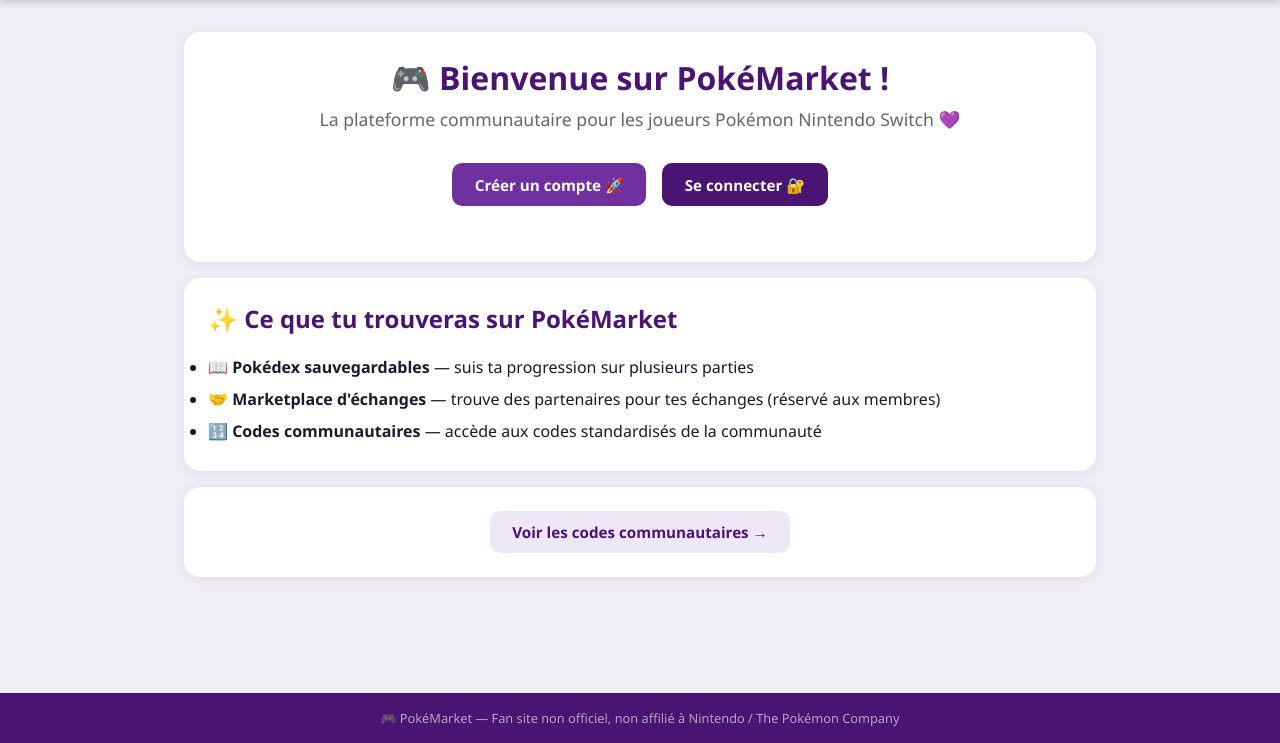
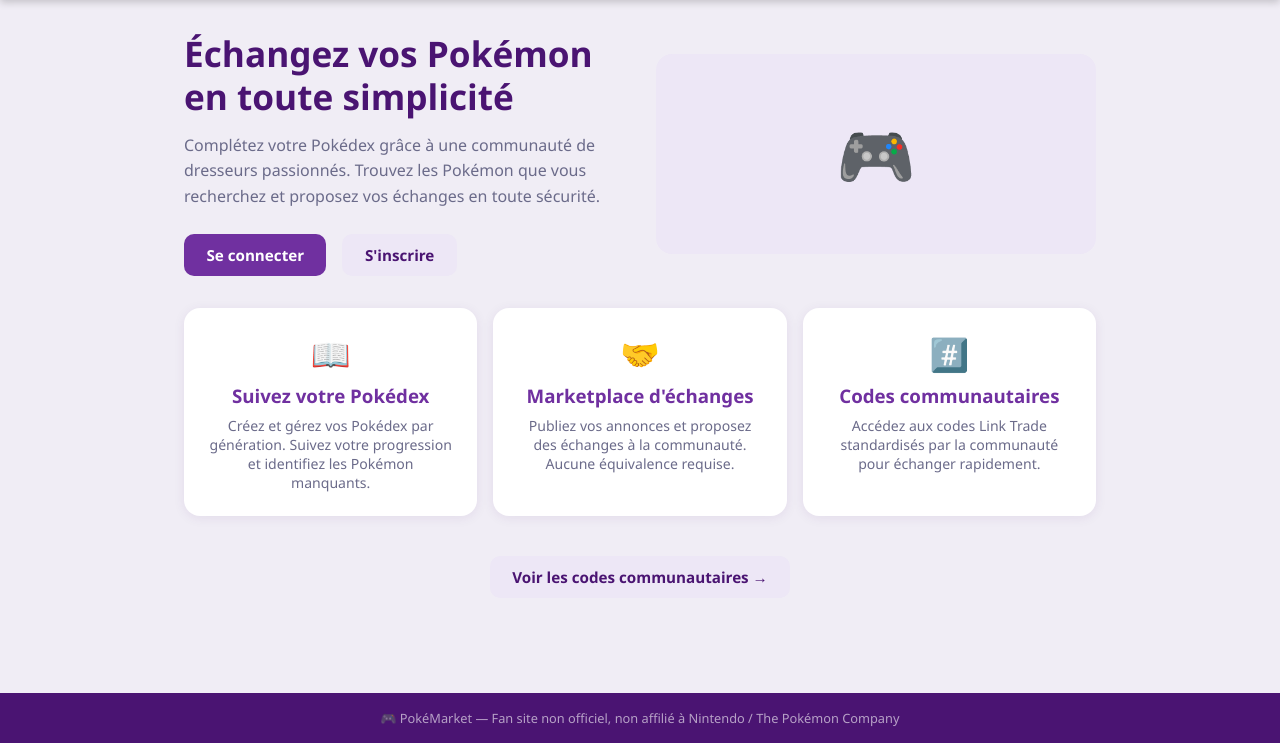
Before and after one commit to Thea33710/PokeMarket, a Django app: page / in a window 1280 px wide. Shown: the part 57-800 px from the top of the page. Run offline with Django 5.2, Linux system fonts and the light colour scheme; some libraries are stand-ins or nearby versions.

Commit message:
style: accueil public + liste Pokédex + CSS corrections

```diff
--- a/templates/base.html
+++ b/templates/base.html
@@ -760,6 +760,22 @@
         details {
             margin: 0.5rem 0 1rem;
         }
+
+        .pokedex-card-header {
+            display: flex;
+            justify-content: space-between;
+            align-items: flex-start;
+            gap: 0.5rem;
+            margin-bottom: 0.75rem;
+        }
+
+        .pokedex-card-header h2 {
+            font-size: 0.95rem;
+            font-weight: 700;
+            color: var(--texte);
+            flex: 1;
+        }
+
     </style>
 </head>
 
--- a/templates/core/accueil.html
+++ b/templates/core/accueil.html
@@ -3,34 +3,46 @@
 {% block title %}Accueil — PokéMarket{% endblock %}
 
 {% block content %}
-<div class="card" style="text-align: center;">
-    <h1 style="color: #4a1472; font-size: 2rem; margin-bottom: 0.5rem;">
-        🎮 Bienvenue sur PokéMarket !
-    </h1>
-    <p style="color: #666; font-size: 1.1rem; margin-bottom: 2rem;">
-        La plateforme communautaire pour les joueurs Pokémon Nintendo Switch 💜
-    </p>
-
-    <div style="display: flex; gap: 1rem; justify-content: center; margin-bottom: 2rem;">
-        <a href="/auth/inscription/" class="btn">Créer un compte 🚀</a>
-        <a href="/auth/connexion/" class="btn" style="background: #4a1472;">
-            Se connecter 🔐
-        </a>
+<div style="display: grid; grid-template-columns: 1fr 1fr; gap: 2rem; align-items: center; margin-bottom: 2rem;">
+    <div>
+        <h1 style="font-size: 2.2rem; color: var(--violet-fonce); margin-bottom: 1rem; line-height: 1.2;">
+            Échangez vos Pokémon en toute simplicité
+        </h1>
+        <p style="color: var(--texte-leger); font-size: 1rem; margin-bottom: 1.5rem; line-height: 1.6;">
+            Complétez votre Pokédex grâce à une communauté de dresseurs passionnés.
+            Trouvez les Pokémon que vous recherchez et proposez vos échanges en toute sécurité.
+        </p>
+        <div style="display: flex; gap: 1rem; flex-wrap: wrap;">
+            <a href="/auth/connexion/" class="btn">Se connecter</a>
+            <a href="/auth/inscription/" class="btn-secondary">S'inscrire</a>
+        </div>
+    </div>
+    <div style="background: var(--lavande); border-radius: 16px; height: 200px;
+                display: flex; align-items: center; justify-content: center;
+                font-size: 4rem;">
+        🎮
     </div>
 </div>
 
-<div class="card">
-    <h2 style="color: #4a1472;">✨ Ce que tu trouveras sur PokéMarket</h2>
-    <ul style="margin-top: 1rem; line-height: 2;">
-        <li>📖 <strong>Pokédex sauvegardables</strong> — suis ta progression sur plusieurs parties</li>
-        <li>🤝 <strong>Marketplace d'échanges</strong> — trouve des partenaires pour tes échanges (réservé aux membres)</li>
-        <li>🔢 <strong>Codes communautaires</strong> — accède aux codes standardisés de la communauté</li>
-    </ul>
+<div style="display: grid; grid-template-columns: 1fr 1fr 1fr; gap: 1rem; margin-bottom: 1.5rem;">
+    <div class="card" style="text-align: center;">
+        <div style="font-size: 2rem; margin-bottom: 0.5rem;">📖</div>
+        <h3 style="color: var(--violet-moyen); margin-bottom: 0.5rem;">Suivez votre Pokédex</h3>
+        <p style="color: var(--texte-leger); font-size: 0.88rem;">Créez et gérez vos Pokédex par génération. Suivez votre progression et identifiez les Pokémon manquants.</p>
+    </div>
+    <div class="card" style="text-align: center;">
+        <div style="font-size: 2rem; margin-bottom: 0.5rem;">🤝</div>
+        <h3 style="color: var(--violet-moyen); margin-bottom: 0.5rem;">Marketplace d'échanges</h3>
+        <p style="color: var(--texte-leger); font-size: 0.88rem;">Publiez vos annonces et proposez des échanges à la communauté. Aucune équivalence requise.</p>
+    </div>
+    <div class="card" style="text-align: center;">
+        <div style="font-size: 2rem; margin-bottom: 0.5rem;">#️⃣</div>
+        <h3 style="color: var(--violet-moyen); margin-bottom: 0.5rem;">Codes communautaires</h3>
+        <p style="color: var(--texte-leger); font-size: 0.88rem;">Accédez aux codes Link Trade standardisés par la communauté pour échanger rapidement.</p>
+    </div>
 </div>
 
-<div class="card" style="text-align: center;">
-    <a href="/codes-communautaires/" class="btn-secondary">
-        Voir les codes communautaires →
-    </a>
+<div style="text-align: center;">
+    <a href="/codes-communautaires/" class="btn-secondary">Voir les codes communautaires →</a>
 </div>
 {% endblock %}
```
Also changed, not shown: templates/pokedex/liste_pokedex.html (+4 -9 lines).
